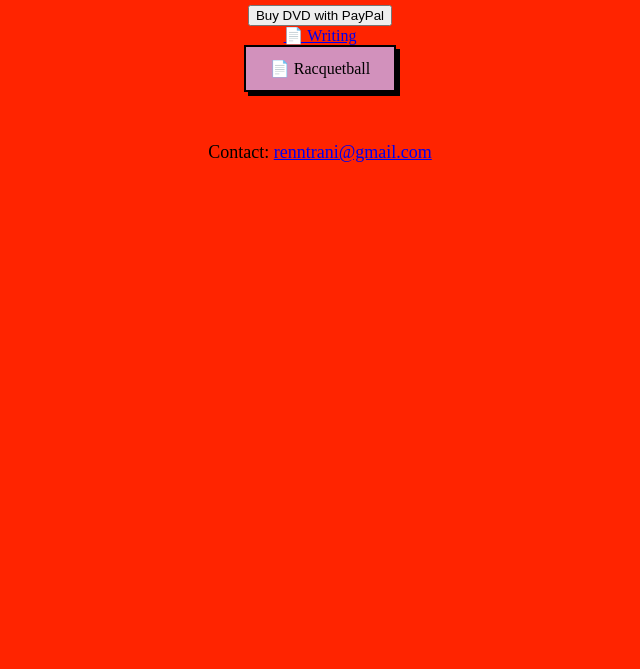
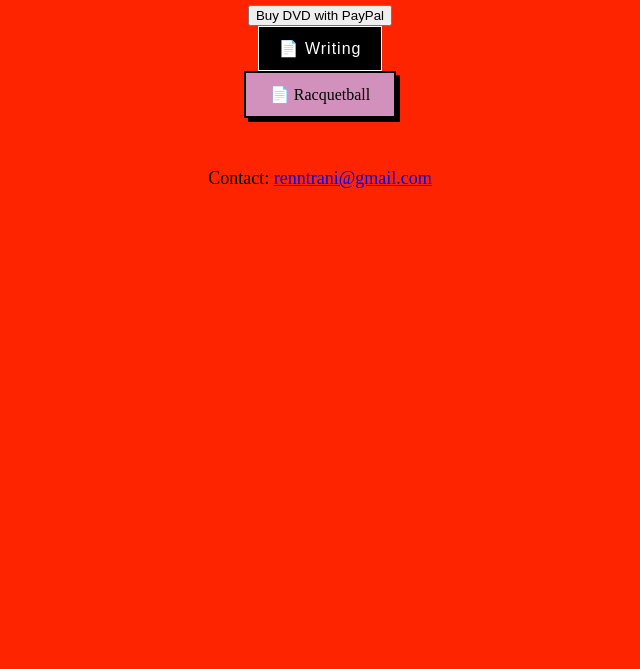
Before and after one commit to humancontext2/renntrani, a plain HTML site: page index.html in a window 1280 px wide. Shown: the part 131-800 px from the top of the page, without its empty margins (320-960 px from the left). Drawn offline with Linux system fonts and the light colour scheme.

Commit message:
Update index.html

```diff
--- a/index.html
+++ b/index.html
@@ -28,6 +28,24 @@
   <a href="Writing.png" target="_blank" class="press-button">
   📄 Writing
 </a>
+  <style>
+.press-button {
+  display: inline-block;
+  padding: 12px 20px;
+  background: black;
+  color: white;
+  text-decoration: none;
+  border: 1px solid white;
+  font-family: sans-serif;
+  letter-spacing: 1px;
+  transition: 0.2s ease;
+}
+
+.press-button:hover {
+  background: white;
+  color: black;
+}
+</style>
 
   <div class="pdf-button">
     <a href="InkMag.pdf" target="_blank">📄 Racquetball</a>
```
